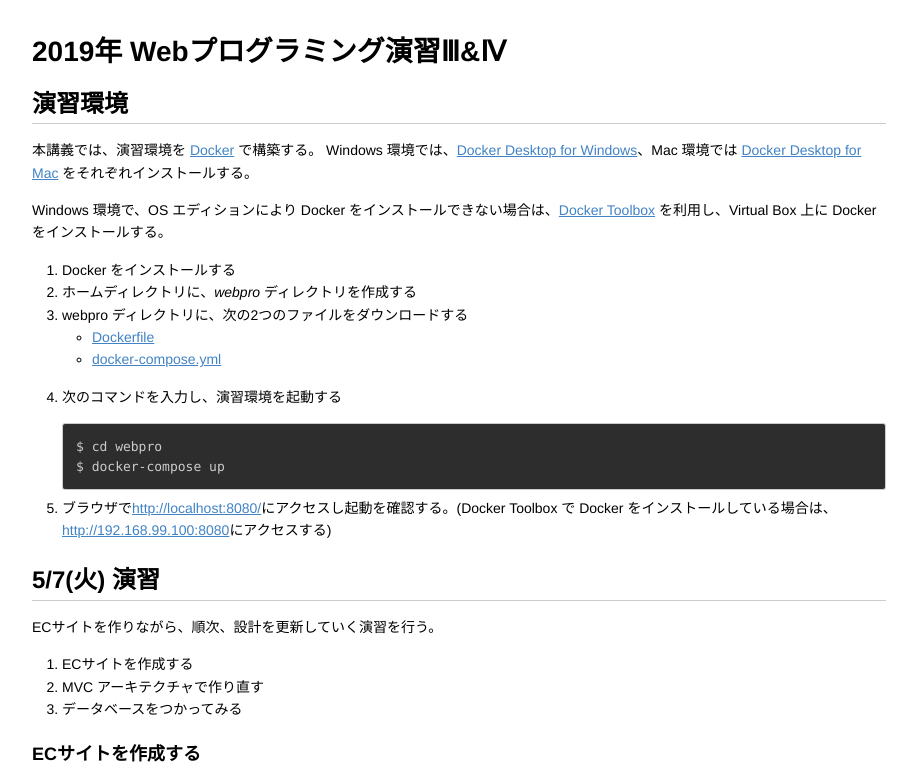
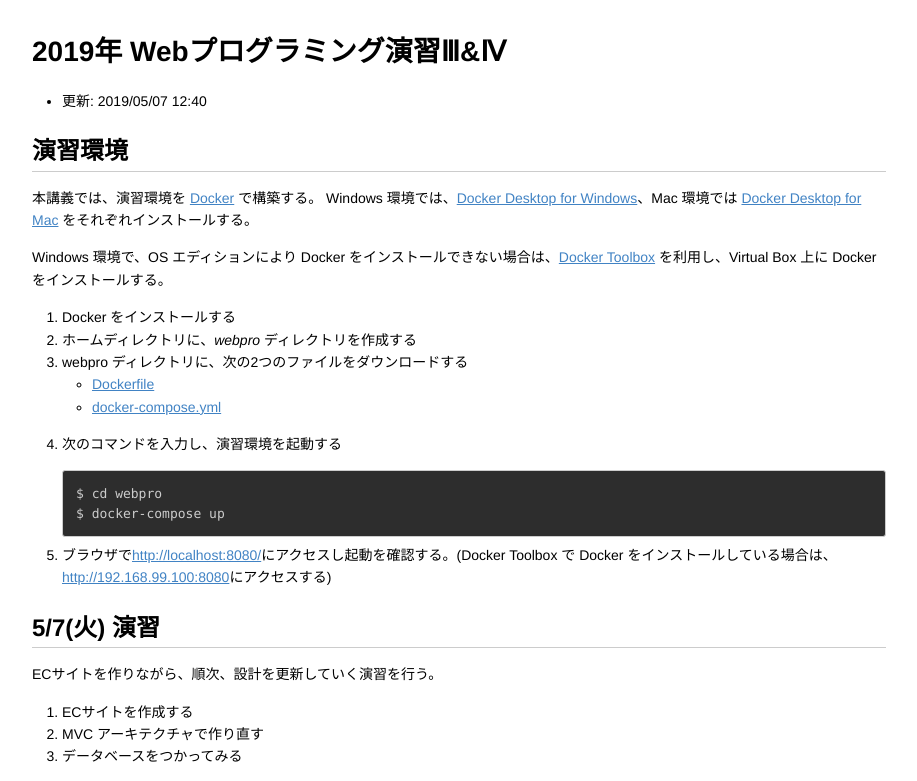
Before and after one commit to hamasyou-dhw/hamasyou-dhw.github.io, a plain HTML site: page webpro/201904/README.html in a window 1280 px wide. Shown: the top 781 px of the page, without its empty margins (181-1098 px from the left). Drawn offline with Linux system fonts and the light colour scheme.

Commit message:
fix README

```diff
--- a/webpro/201904/README.html
+++ b/webpro/201904/README.html
@@ -439,6 +439,10 @@ pre[class*="language-"] {
 
 <h1 id="toc_0">2019年 Webプログラミング演習Ⅲ&amp;Ⅳ</h1>
 
+<ul>
+<li>更新: 2019/05/07  12:40</li>
+</ul>
+
 <h2 id="toc_1">演習環境</h2>
 
 <p>本講義では、演習環境を <a href="https://www.docker.com/">Docker</a> で構築する。
```
Also changed, not shown: 1 other file.
